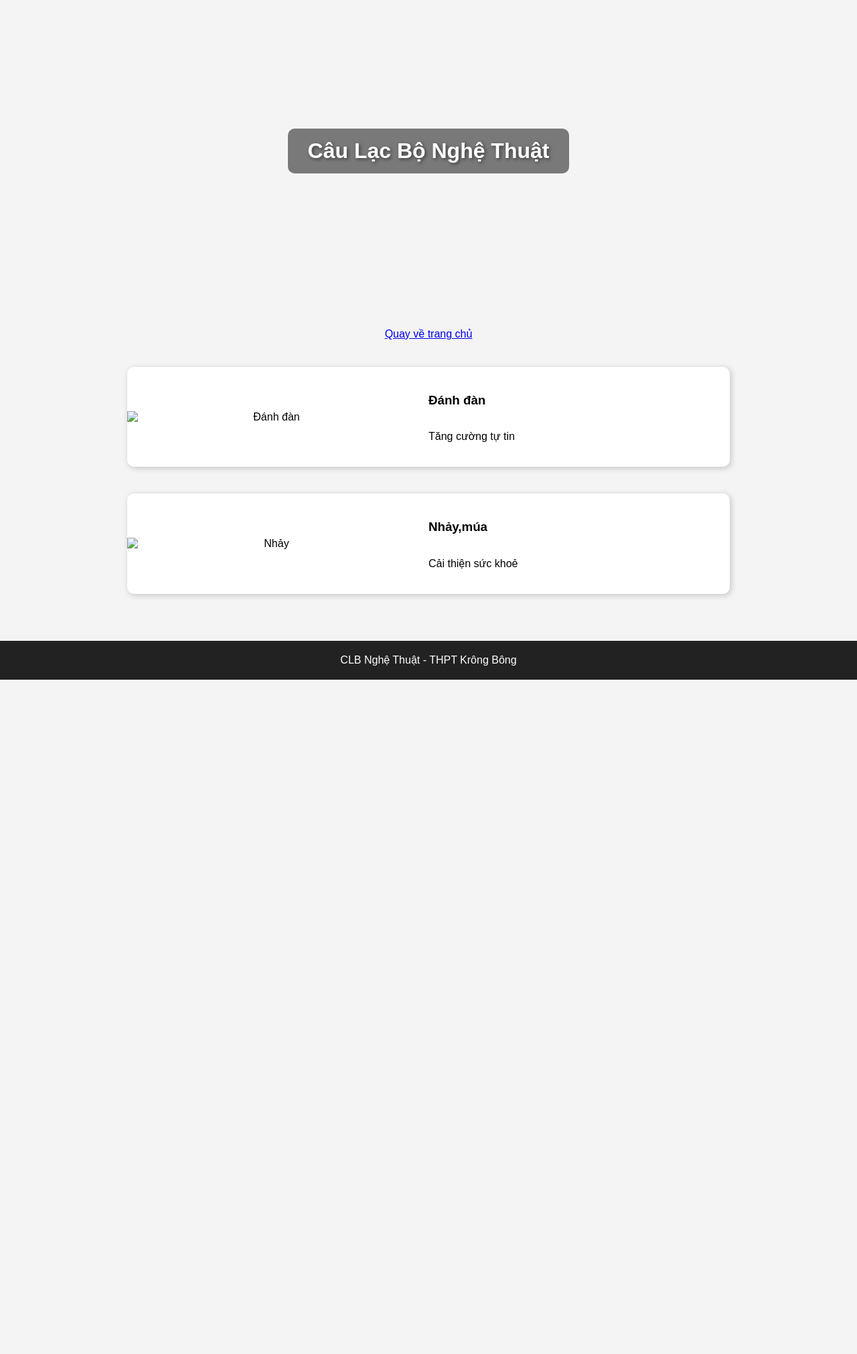
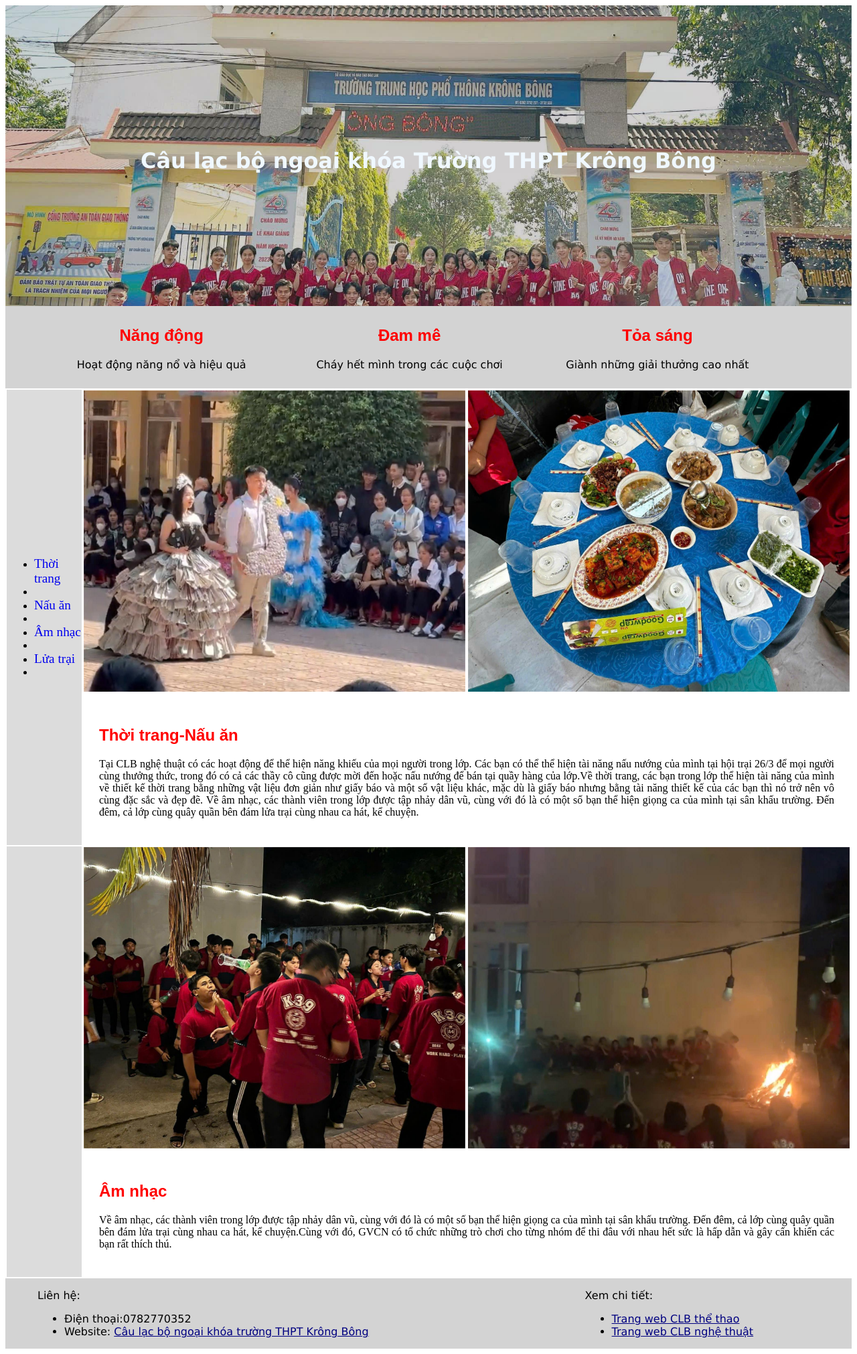
Before and after one commit to webtin12/CLBngoaikhoanhom6, a plain HTML site: page nghethuat.html in a window 1280 px wide. Shown: the whole page at 67% size. Before the commit the page ends 1015 px from the top, so only its background shows below. Drawn offline with Linux system fonts and the light colour scheme.

Commit message:
Add files via upload

```diff
--- a/nghethuat.html
+++ b/nghethuat.html
@@ -1,106 +1,70 @@
 <!DOCTYPE html>
-<html lang="vi">
+<html>
 <head>
-    <meta charset="UTF-8">
-    <meta name="viewport" content="width=device-width, initial-scale=1.0">
-    <title>CLB Nghệ Thuật</title>
-    <style>
-          body {
-        font-family: Arial, sans-serif; /* Thiết lập font chữ Arial cho toàn bộ trang */
-        background-color: #f4f4f4; /* Màu nền xám nhạt cho trang */
-        margin: 0; /* Khoảng cách mặc định của trình duyệt */
-        padding: 0; /* Loại bỏ đệm mặc định của trình duyệt */
-        text-align: center; /* Căn giữa văn bản theo chiều ngang */
-    }
-
-    .banner {
-        background: url('anh4.jpg') no-repeat center center/cover; /* Thiết lập hình nền, căn giữa và phủ đầy */
-        height: 450px; /* Chiều cao của banner */
-        display: flex; /* Sử dụng Flexbox để căn chỉnh nội dung */
-        justify-content: center; /* Căn giữa nội dung theo chiều ngang */
-        align-items: center; /* Căn giữa nội dung theo chiều dọc */
-        position: relative; /* Đặt vị trí tương đối để dễ quản lý phần tử con */
-    }
-
-    .banner h1 {
-        color: white; /* Màu chữ trắng */
-        font-size: 32px; /* Kích thước chữ */
-        font-weight: bold; /* Độ đậm của chữ */
-        text-shadow: 2px 2px 5px rgba(0, 0, 0, 0.5); /* Tạo bóng đổ cho chữ */
-        background: rgba(0, 0, 0, 0.5); /* Nền mờ màu đen với độ trong suốt 50% */
-        padding: 15px 30px; /* Tạo khoảng cách bên trong cho nội dung chữ */
-        border-radius: 10px; /* Bo tròn các góc của nền chữ */
-    }
-
-    .container {
-        display: flex; /* Sử dụng Flexbox để sắp xếp phần tử */
-        flex-direction: column; /* Sắp xếp phần tử theo cột */
-        align-items: center; /* Căn giữa các phần tử theo chiều ngang */
-        gap: 40px; /* Khoảng cách giữa các phần tử trong container */
-        padding: 40px 20px; /* Tạo đệm cho container */
-    }
-
-    .sport-card {
-        display: flex; /* Sử dụng Flexbox cho bố cục thẻ thể thao */
-        width: 100%; /* Chiều rộng thẻ chiếm toàn bộ vùng chứa */
-        max-width: 900px; /* Giới hạn chiều rộng tối đa của thẻ */
-        background: white; /* Màu nền trắng cho thẻ */
-        box-shadow: 2px 2px 10px rgba(0, 0, 0, 0.2); /* Tạo bóng nhẹ cho thẻ */
-        border-radius: 10px; /* Bo tròn các góc thẻ */
-        overflow: hidden; /* Ẩn các phần tử tràn ra ngoài khung thẻ */
-        align-items: center; /* Căn giữa nội dung theo chiều dọc */
-    }
-
-    .sport-card img {
-        width: 50%; /* Tỉ lệ hình ảnh so với chiều rộng của thẻ */
-        height: 100%; /* Tỉ lệ chiều cao của ảnh so với chiều cao thẻ */
-        object-fit: cover; /* Cắt và co dãn ảnh để vừa khung mà không bị biến dạng */
-    }
-
-    .text-content {
-        width: 50%; /* Nội dung văn bản chiếm 50% chiều rộng thẻ */
-        display: flex; /* Sử dụng Flexbox cho nội dung văn bản */
-        flex-direction: column; /* Sắp xếp nội dung văn bản theo cột */
-        justify-content: center; /* Căn giữa nội dung theo chiều dọc */
-        padding: 20px; /* Tạo đệm cho nội dung văn bản */
-        text-align: left; /* Căn lề trái cho văn bản */
-    }
-
-    footer {
-        background-color: #222; /* Màu nền đen cho footer */
-        color: white; /* Màu chữ trắng trong footer */
-        padding: 20px 0; /* Tạo khoảng đệm trên và dưới cho footer */
-        margin-top: 30px; /* Tạo khoảng cách phía trên footer */
-    }
-
-    </style>
+<title>Các hoạt động ngoại khóa</title>
+<link href="styles.css" rel="stylesheet" type="text/css">
 </head>
 <body>
-
+<header>
 <div class="banner">
-        <h1>Câu Lạc Bộ Nghệ Thuật</h1>
+<h1>Câu lạc bộ ngoại khóa Trường THPT Krông Bông</h1>
 </div>
-
-    <div class="container">
-        <a href="index.html" class="btn">Quay về trang chủ</a>
-        <div class="sport-card">
-            <img src="anh11.jpg" alt="Đánh đàn">
-            <div class="text-content">
-                <h3>Đánh đàn</h3>
-                <p>Tăng cường tự tin</p>
+<div class="slogan">
+<div class="row">
+<div class="block_3"><h2>Năng động </h2><p>Hoạt động năng nổ và hiệu quả</p></div>
+<div class="block_3"><h2>Đam mê</h2><p>Cháy hết mình trong các cuộc chơi</p></div>
+<div class="block_3"><h2>Tỏa sáng</h2><p>Giành những giải thưởng cao nhất</p></div>
 </div>
 </div>
-
-        <div class="sport-card">
-            <img src="anh12.jpg" alt="Nhảy">
-            <div class="text-content">
-                <h3>Nhảy,múa</h3>
-                <p>Cải thiện sức khoẻ</p>
+</header>
+<table width="100%">
+<tr>
+<td rowspan="2" style="background-color:gainsboro">
+<ul>
+<li><a href="#thoitrang" class="menu">Thời trang</a><li>
+<li><a href="#nauan" class="menu">Nấu ăn</a><li>
+<li><a href="#amnhac" class="menu">Âm nhạc</a><li>
+<li><a href="#luatrai" class="menu">Lửa trại</a><li>
+</ul>
+</td>
+<td width="40%"><img src="g.jpg" class="img1"></td>
+<td width="40%"><img src="d.jpg" class="img1"></td>
+</tr>
+<tr>
+<td colspan="2" style="text-align:justify; padding:1.5em;">
+<h2 id="thoitrang">Thời trang-Nấu ăn</h2>
+<p>Tại CLB nghệ thuật có các hoạt động để thể hiện năng khiếu của mọi người trong lớp. Các bạn có thể thể hiện tài năng nấu nướng của mình tại hội trại 26/3 để mọi người cùng thưởng thức, trong đó có cả các thầy cô cũng được mời đến hoặc nấu nướng để bán tại quầy hàng của lớp.Về thời trang, các bạn trong lớp thể hiện tài năng của mình về thiết kế thời trang bằng những vật liệu đơn giản như giấy báo và một số vật liệu khác, mặc dù là giấy báo nhưng bằng tài năng thiết kế của các bạn thì nó trở nên vô cùng đặc sắc và đẹp đẽ. Về âm nhạc, các thành viên trong lớp được tập nhảy dân vũ, cùng với đó là có một số bạn thể hiện giọng ca của mình tại sân khấu trường. Đến đêm, cả lớp cùng quây quần bên đám lửa trại cùng nhau ca hát, kể chuyện.</p>
+</td>
+<tr>
+<td rowspan="2" style="background-color:gainsboro">
+<td width="40%"><img src="e.jpg" class="img1"></td>
+<td width="40%"><img src="f.jpg" class="img1"></td>
+</tr>
+<tr>
+<td colspan="2" style="text-align:justify; padding:1.5em;">
+<h2 id="amnhac">Âm nhạc</h2>
+<p> Về âm nhạc, các thành viên trong lớp được tập nhảy dân vũ, cùng với đó là có một số bạn thể hiện giọng ca của mình tại sân khấu trường. Đến đêm, cả lớp cùng quây quần bên đám lửa trại cùng nhau ca hát, kể chuyện.Cùng với đó, GVCN có tổ chức những trò chơi cho từng nhóm để thi đâu với nhau hết sức là hấp dẫn và gây cấn khiến các bạn rất thích thú.</p>
+</tr>
+</tr>
+</table>
+<footer>
+<div class="row">
+<div style="width:60%">
+<p>Liên hệ:</p>
+<ul>
+<li>Điện thoại:0782770352</li>
+<li>Website: <a href="webchinh.html" class="link">Câu lạc bộ ngoại khóa trường THPT Krông Bông</a></li>
+</ul>
+</div>
+<div style="width:10%"></div>
+<div style="width:30%">
+<p>Xem chi tiết:</p>
+<ul>
+<li><a href="thethao.html"class="link">Trang web CLB thể thao</a></li>
+<li><a href="nghethuat.html" class="link"> Trang web CLB nghệ thuật</a></li>
+</ul>
 </div>
 </div>
-    </div>
-
-    <footer>CLB Nghệ Thuật - THPT Krông Bông</footer>
-
+</footer>
 </body>
 </html>
--- /dev/null
+++ b/styles.css
@@ -0,0 +1,65 @@
+.banner {
+background: url("k.jpg") no-repeat center center;
+background-size: cover;
+padding-top: 12rem;
+padding-bottom: 11rem;
+text-align: center !important;
+color:aliceblue;
+font-family:verdana;
+}
+.slogan {
+text-align: center !important;
+width: 100%;
+font-family:arial;
+}
+h2 {color: red;
+font-family:arial;
+}
+h3 {color: navy;
+font-family:verdana;
+}
+.row {
+display: flex;
+flex-wrap: wrap;
+margin-top: -1;
+max-width: 100%;
+padding-right: 3rem;
+padding-left: 3rem;
+background-color: lightgrey;
+font-family:verdana;
+}
+.block_3{
+flex: 0 0 auto;
+width: 30%;
+margin: 10px;
+}
+.cell_img {
+flex:1;
+max-width: 60%;
+margin:0 10px;
+}
+.cell_text{
+flex:1;
+max-width: 40%;
+margin:0 10px;
+padding-left: 5rem;
+}
+.img{
+width:370px; height:250px;
+}
+.img1{
+width:570px; height:450px;
+}
+footer {
+background-color: lightgrey;
+margin: 1px:
+padding: 10px;
+}
+.link {
+color: navy;
+text-align: left;
+}
+.menu {
+font-size:120%;
+text-decoration: none;
+}
```
Also changed, not shown: index.html (+79 -161 lines), thethao.html (added, +60 -0 lines), a.jpg (added), b.jpg (added), c.jpg (added), d.jpg (added), e.jpg (added), f.jpg (added), g.jpg (added), h.jpg (added), j.jpg (added), k.jpg (added), l.jpg (added), m.jpg (added), 3 more files, 1 other file. Lines whose indentation alone changed are shown as unchanged.
